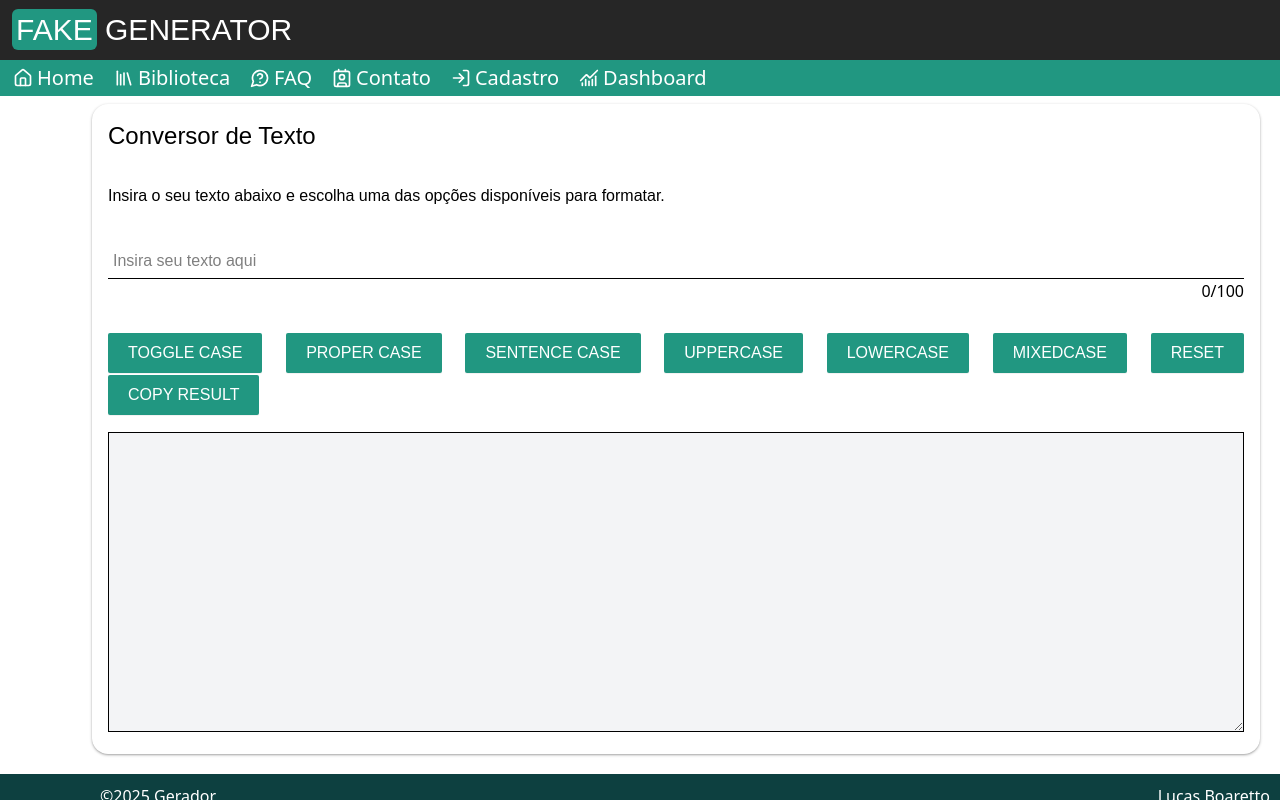
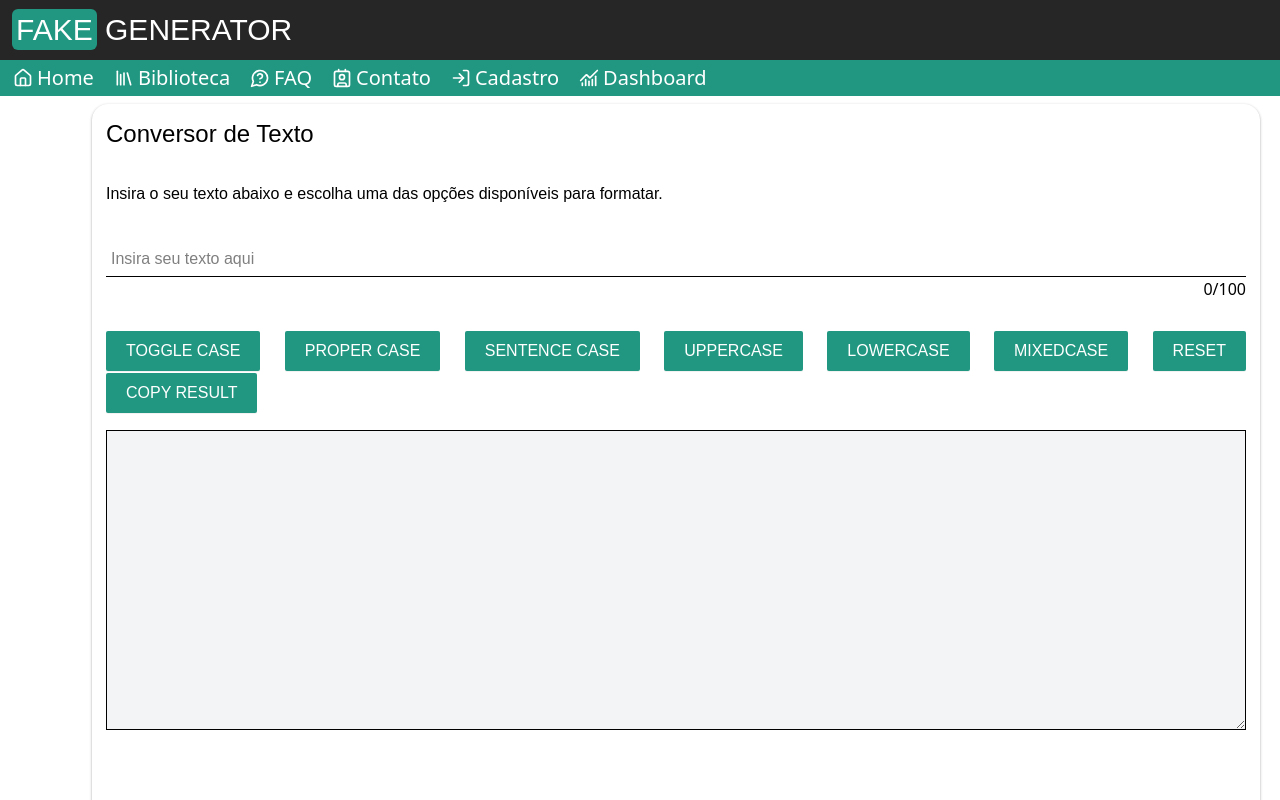
Before and after one commit to LucasBoaretto/Projeto-FakeGeneratorReact, a React (Vite) app: page / in a window 1280 px wide. Shown: the top 800 px of the page. Built offline with nearby package versions, Linux system fonts and the light colour scheme.

Commit message:
ajustes visuais no componente main

```diff
--- a/src/App.jsx
+++ b/src/App.jsx
@@ -10,7 +10,7 @@ import TextAreaHome from "./components/TextAreaHome";
 
 function App() {
   return (
-    <div>
+    <div className="flex flex-col">
       <Header />
       <NavBar />
       <Main>
--- a/src/components/Main.jsx
+++ b/src/components/Main.jsx
@@ -1,6 +1,6 @@
 function Main(props) {
   return (
-    <div className="ml-23 mt-2 mr-5 mb-5 rounded-2xl shadow-sm/30 p-4 box-border flex-1">
+    <div className="ml-23 mt-2 mr-5 mb-5 rounded-2xl shadow-sm/30 p-3.5 box-border flex-1 min-h-screen">
       {props.children}
     </div>
   );
```
